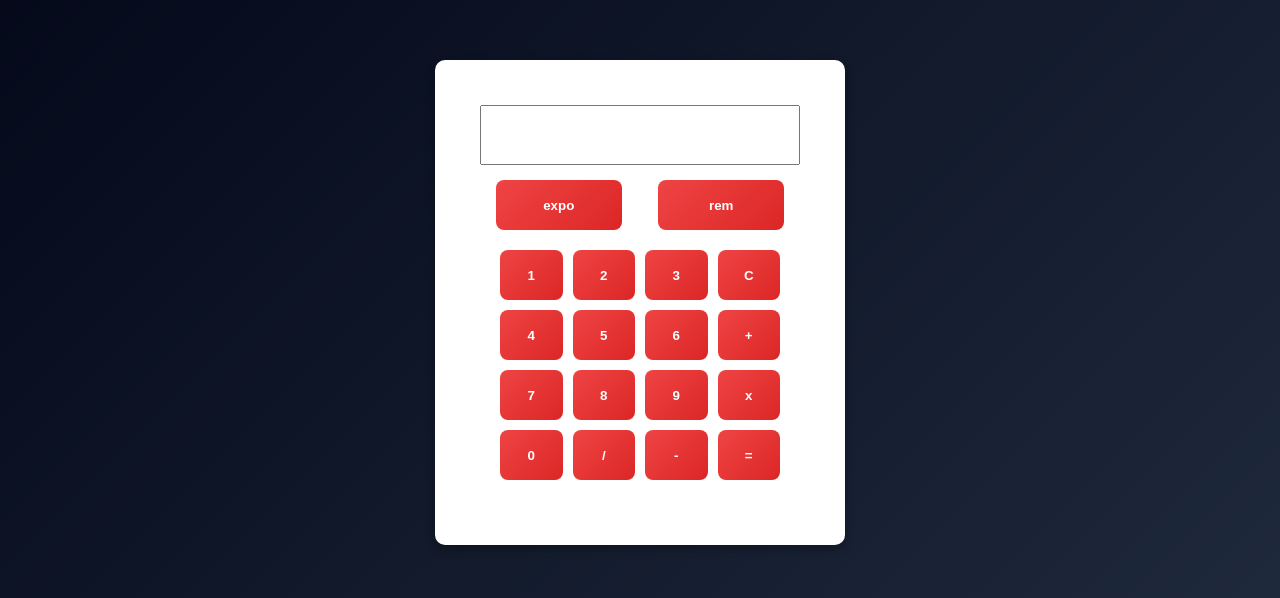
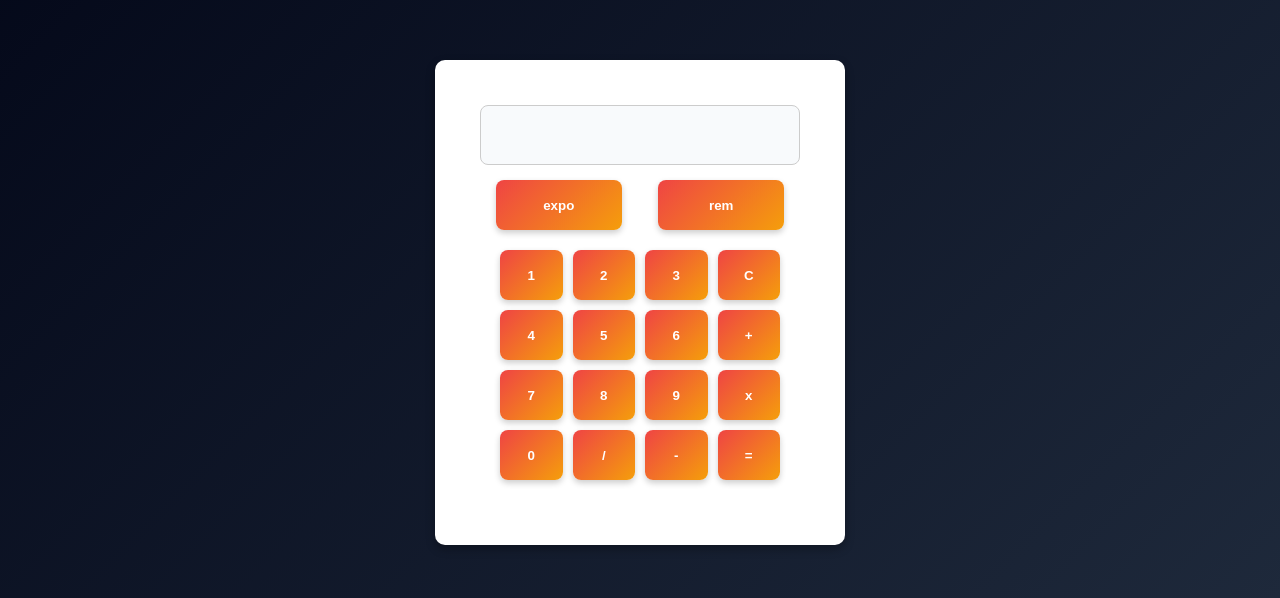
Before and after one commit to sj0063259-netizen/Mini-Calculator, a plain HTML site: page index.html in a window 1280 px wide. Shown: the part 202-800 px from the top of the page. Drawn offline with Linux system fonts and the light colour scheme.

Commit message:
Add files via upload

```diff
--- a/index.html
+++ b/index.html
@@ -33,7 +33,7 @@
     <button>3</button>
 </div>
 <div class="pro">
-    <button>C</button>
+    <button class="bro">C</button>
 </div>
 <div class="pro">
 <button>4</button>
@@ -69,7 +69,7 @@
 <button>-</button>
 </div>
 <div class="pro">
-<button>=</button>
+<button class="bro">=</button>
 </div>
 </div>
 </div>
--- a/style.css
+++ b/style.css
@@ -19,6 +19,9 @@ background:linear-gradient(135deg,#020617,#1e293b);
         padding: 5px;
       }
     #display{
+        background: #f8fafc;
+        border: 1px solid #ccc;
+        border-radius:8px;
         width: 100%;
         height: 60px;
         font-size: 24px;
@@ -55,7 +58,7 @@ background:linear-gradient(135deg,#020617,#1e293b);
     }
 
       button{
-        background: linear-gradient(135deg,#ef4444,#dc2626);
+        background: linear-gradient(135deg,#ef4444,#f59e0b);
         color: white;
         border: none;
         width: 100%;
@@ -65,6 +68,12 @@ background:linear-gradient(135deg,#020617,#1e293b);
         border-radius: 8px;
         font-weight: 600;
         transition: all 0.3s ease;
+        box-shadow:0 3px 6px rgba(0,0,0,0.2);
+    }
+    button:hover{
+        transform:scale(1.05);
+        opacity:0.9;
+        transform: scale(1.05);
     }
     .grid-container{
         display: grid;
@@ -73,7 +82,7 @@ background:linear-gradient(135deg,#020617,#1e293b);
         gap: 5px;
     }
     .btn{
-           background: linear-gradient(135deg,#1e293b);
+           background: linear-gradient(135deg,#ef4444,#f59e0b));
         color: white;
         border: none;
         width: 80%;
@@ -84,7 +93,18 @@ background:linear-gradient(135deg,#020617,#1e293b);
         font-weight: 600;
         transition: all 0.3s ease;
     }
+    .bro{ background: linear-gradient(135deg,#dc2626);
+        color: white;
+        border: none;
+        width: 100%;
+        height: 50px;
+        padding: 12px 22px;
+        cursor: pointer;
+        border-radius: 8px;
+        font-weight: 600;
+        transition: all 0.3s ease;
 
+    }
      @media (max-width:480px){
         h1{
             font-size: 32px;
```
